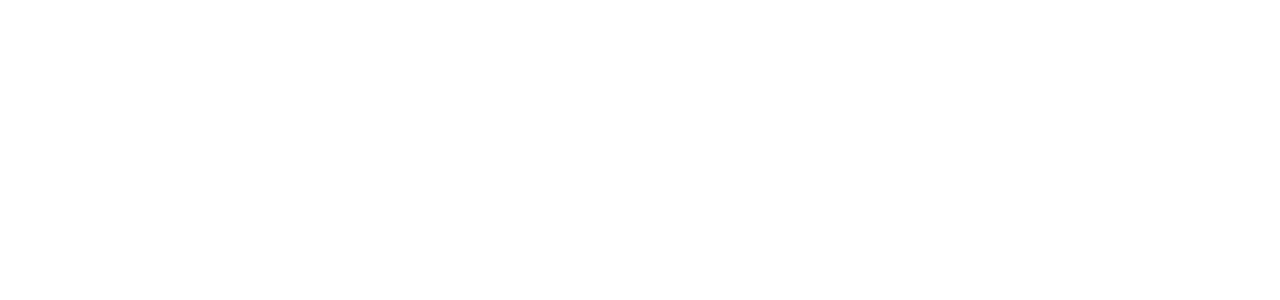
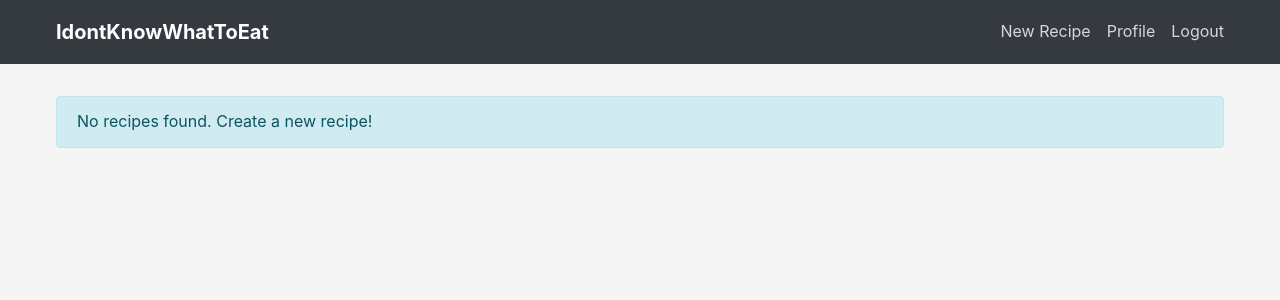
Before and after one commit to billbaord/WhatToEat, a Flask app: page / in a window 1280 px wide. Before the commit the part shown is empty. Shown: the top 300 px of the page. Run offline with Flask 3, Linux system fonts and the light colour scheme; the visitor is signed in with stand-in values (Sample User, id 1).

Commit message:
added index.html code
added the index page (which is supposed to be the page when the user joins but has not logged in) we will modify it later so it will be a index page with proper layout, rather than it immesediately showing the recipes

```diff
--- a/app/main/routes.py
+++ b/app/main/routes.py
@@ -128,6 +128,6 @@ def user(username):
     recipes = Recipe.query.filter_by(user_id=user.id).all()
     return render_template('user.html', user=user, recipes=recipes)
 
-@bp.route('/test')
-def test():
-    return render_template('test_page.html')
+# @bp.route('/test')
+# def test():
+#     return render_template('test_page.html', title='Test Page')
--- a/app/templates/index.html
+++ b/app/templates/index.html
@@ -0,0 +1,34 @@
+{% extends "base.html" %}
+
+{% block title %}Home{% endblock %}
+
+{% block content %}
+    <div class="recipe-list">
+        {% if recipes %}
+            {% for recipe in recipes %}
+                <div class="card recipe-card">
+                    <div class="card-body">
+                        <h3 class="card-title">{{ recipe.title }}</h3>
+                        <p class="card-text">{{ recipe.description }}</p>
+                        <div class="recipe-meta">
+                            <span>Calories: {{ recipe.calories }}</span>
+                            <span>Protein: {{ recipe.protein }}g</span>
+                            <span>Category: {{ recipe.category.name }}</span>
+                        </div>
+                        <a href="{{ url_for('main.view_recipe', id=recipe.id) }}" class="btn btn-primary">View Recipe</a>
+                        {% if current_user.is_authenticated and current_user.id == recipe.user_id %}
+                            <a href="{{ url_for('main.edit_recipe', id=recipe.id) }}" class="btn btn-secondary">Edit</a>
+                            <form action="{{ url_for('main.delete_recipe', id=recipe.id) }}" method="POST" style="display: inline;">
+                                <button type="submit" class="btn btn-danger delete-recipe">Delete</button>
+                            </form>
+                        {% endif %}
+                    </div>
+                </div>
+            {% endfor %}
+        {% else %}
+            <div class="alert alert-info">
+                No recipes found. {% if current_user.is_authenticated %}Create a new recipe!{% else %}Login to create recipes!{% endif %}
+            </div>
+        {% endif %}
+    </div>
+{% endblock %}
```
Also changed, not shown: app/templates/test_page.html (line endings or trailing spaces).
